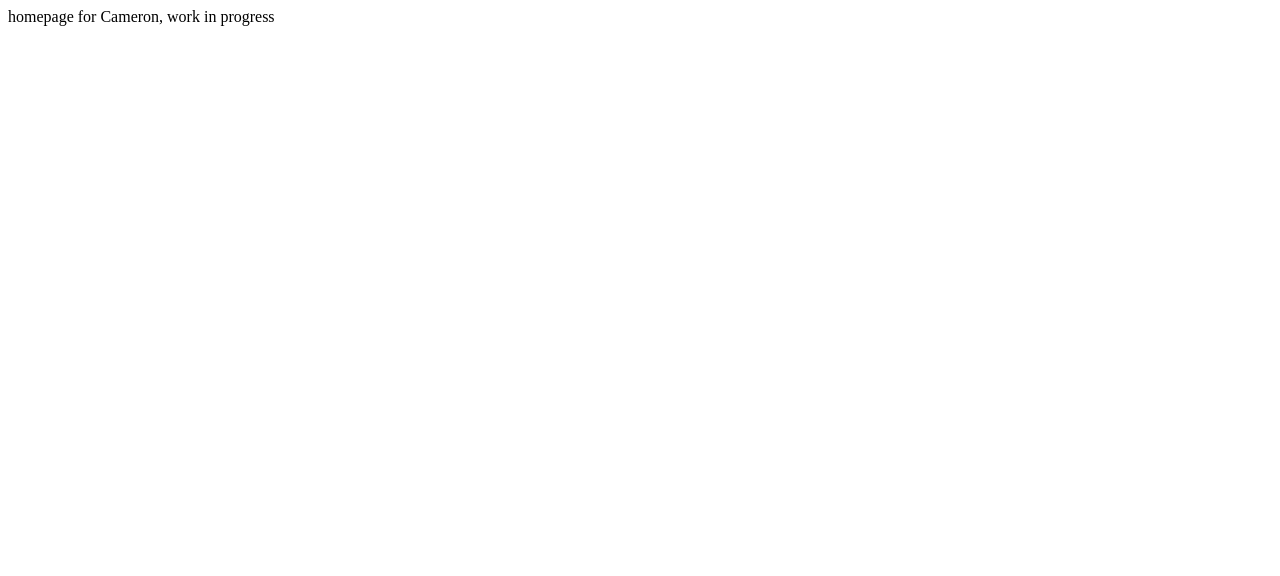
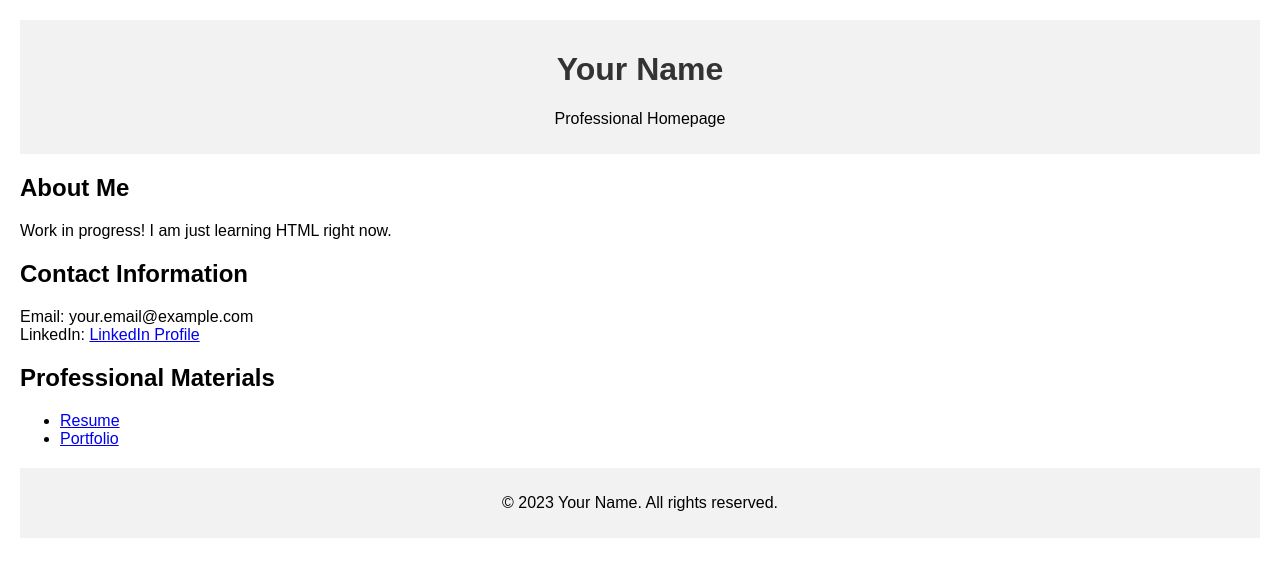
Before and after one commit to cameronthieme/cameronthieme.github.io, a plain HTML site: page index.html in a window 1280 px wide. Drawn offline with Linux system fonts and the light colour scheme.

Commit message:
Template from ChatGPT

```diff
--- a/index.html
+++ b/index.html
@@ -1 +1,70 @@
-homepage for Cameron, work in progress
+<!DOCTYPE html>
+<html lang="en">
+
+<head>
+    <meta charset="UTF-8">
+    <meta name="viewport" content="width=device-width, initial-scale=1.0">
+    <title>Cameron Thieme - Professional Homepage</title>
+    <style>
+        body {
+            font-family: Arial, sans-serif;
+            margin: 20px;
+        }
+
+        header {
+            text-align: center;
+            padding: 10px;
+            background-color: #f2f2f2;
+        }
+
+        h1 {
+            color: #333;
+        }
+
+        section {
+            margin-top: 20px;
+        }
+
+        footer {
+            margin-top: 20px;
+            text-align: center;
+            padding: 10px;
+            background-color: #f2f2f2;
+        }
+    </style>
+</head>
+
+<body>
+
+    <header>
+        <h1>Your Name</h1>
+        <p>Professional Homepage</p>
+    </header>
+
+    <section>
+        <h2>About Me</h2>
+        <p>Work in progress! I am just learning HTML right now.</p>
+    </section>
+
+    <section>
+        <h2>Contact Information</h2>
+        <p>Email: your.email@example.com<br>
+            LinkedIn: <a href="https://www.linkedin.com/in/yourusername" target="_blank">LinkedIn Profile</a></p>
+    </section>
+
+    <section>
+        <h2>Professional Materials</h2>
+        <ul>
+            <li><a href="link-to-resume.pdf" target="_blank">Resume</a></li>
+            <li><a href="link-to-portfolio" target="_blank">Portfolio</a></li>
+            <!-- Add more links as needed -->
+        </ul>
+    </section>
+
+    <footer>
+        <p>&copy; 2023 Your Name. All rights reserved.</p>
+    </footer>
+
+</body>
+
+</html>
```
